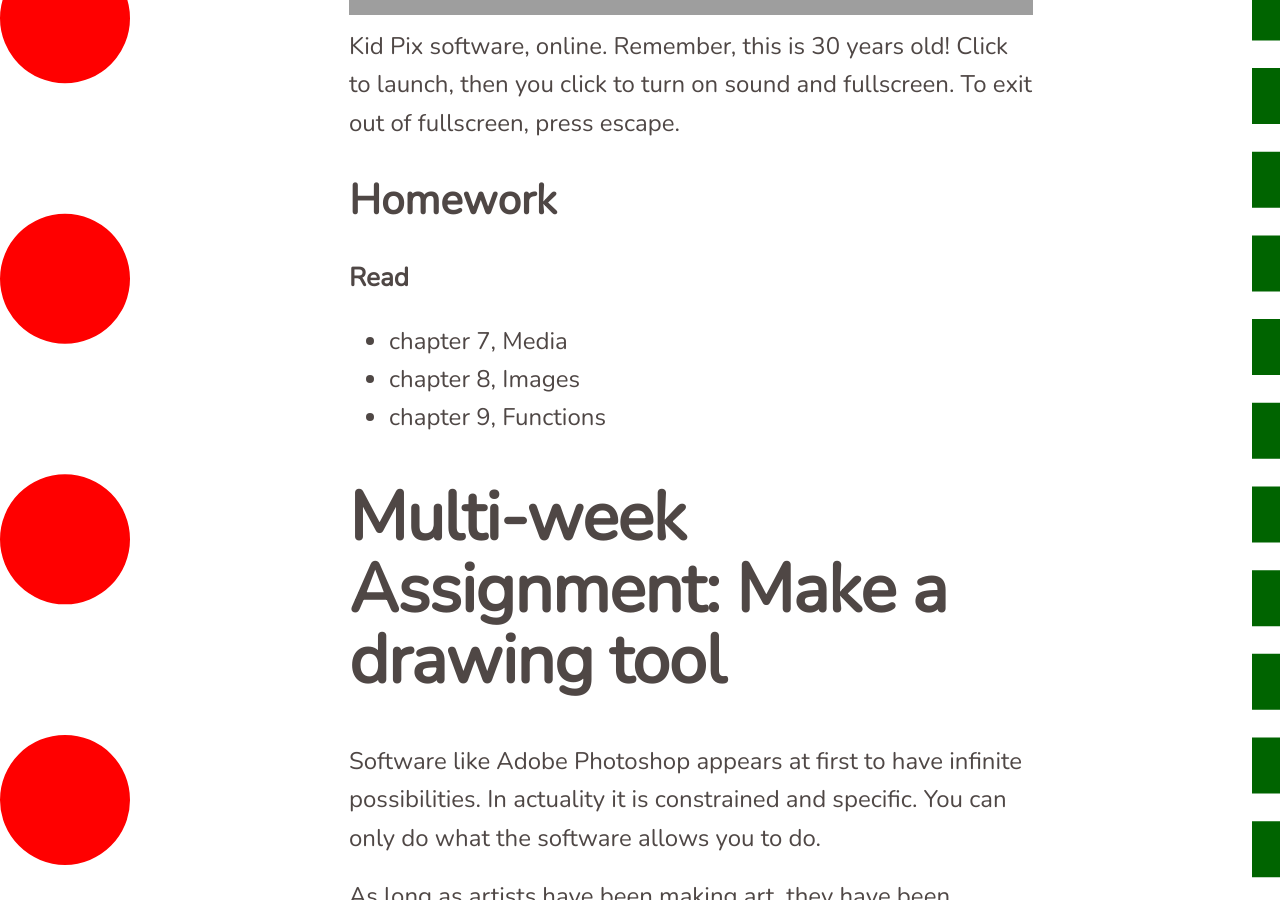
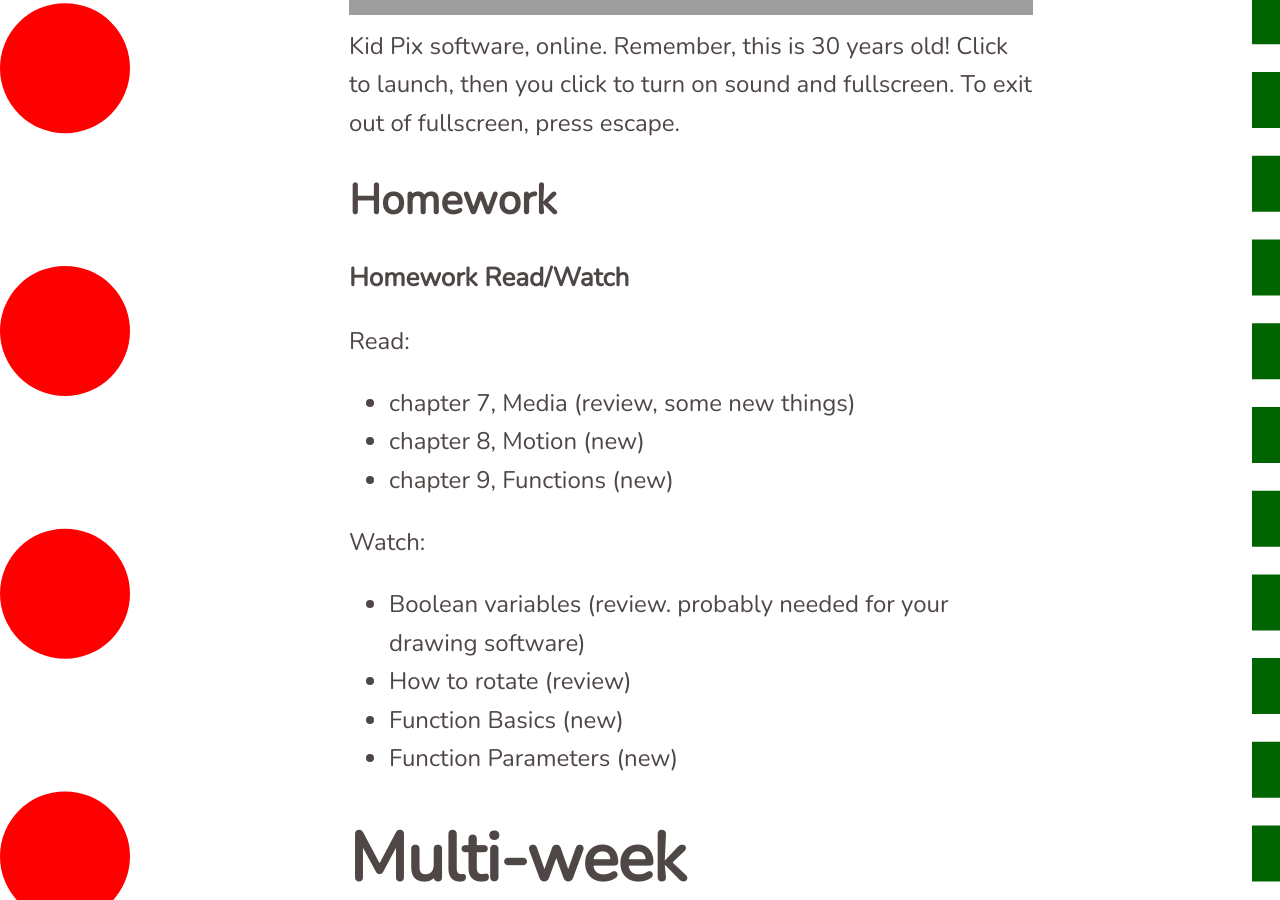
Before and after one commit to lee2sman/p4va_spring2024, a Jekyll site: the page built from _posts/2023-09-25-week4.md, in a window 1280 px wide and 900 px high, scrolled down 6040 px. Built offline with Jekyll 4.4.1, drawn with Linux system fonts in a browser that asks for light colours; nearby versions of some CDN libraries; grey boxes are pictures that could not be loaded.

Commit message:
update reading/watching hw

```diff
--- a/_posts/2023-09-25-week4.md
+++ b/_posts/2023-09-25-week4.md
@@ -150,11 +150,20 @@ File size impacts how fast your software loads. And since our code sketches live
 
 ## Homework
 
-### Read
+### Homework Read/Watch
 
-- chapter 7, Media
-- chapter 8, Images
-- chapter 9, Functions
+Read:
+
+* chapter 7, Media (review, some new things)
+* chapter 8, Motion (new)
+* chapter 9, Functions (new)
+
+Watch:
+
+* [Boolean variables](https://www.youtube.com/watch?v=Rk-_syQluvc) (review. probably needed for your drawing software)
+* [How to rotate](https://www.youtube.com/watch?v=o9sgjuh-CBM) (review)
+* [Function Basics](https://www.youtube.com/watch?v=wRHAitGzBrg) (new)
+* [Function Parameters](https://www.youtube.com/watch?v=zkc417YapfE) (new)
 
 # Multi-week Assignment: Make a drawing tool
 
```
